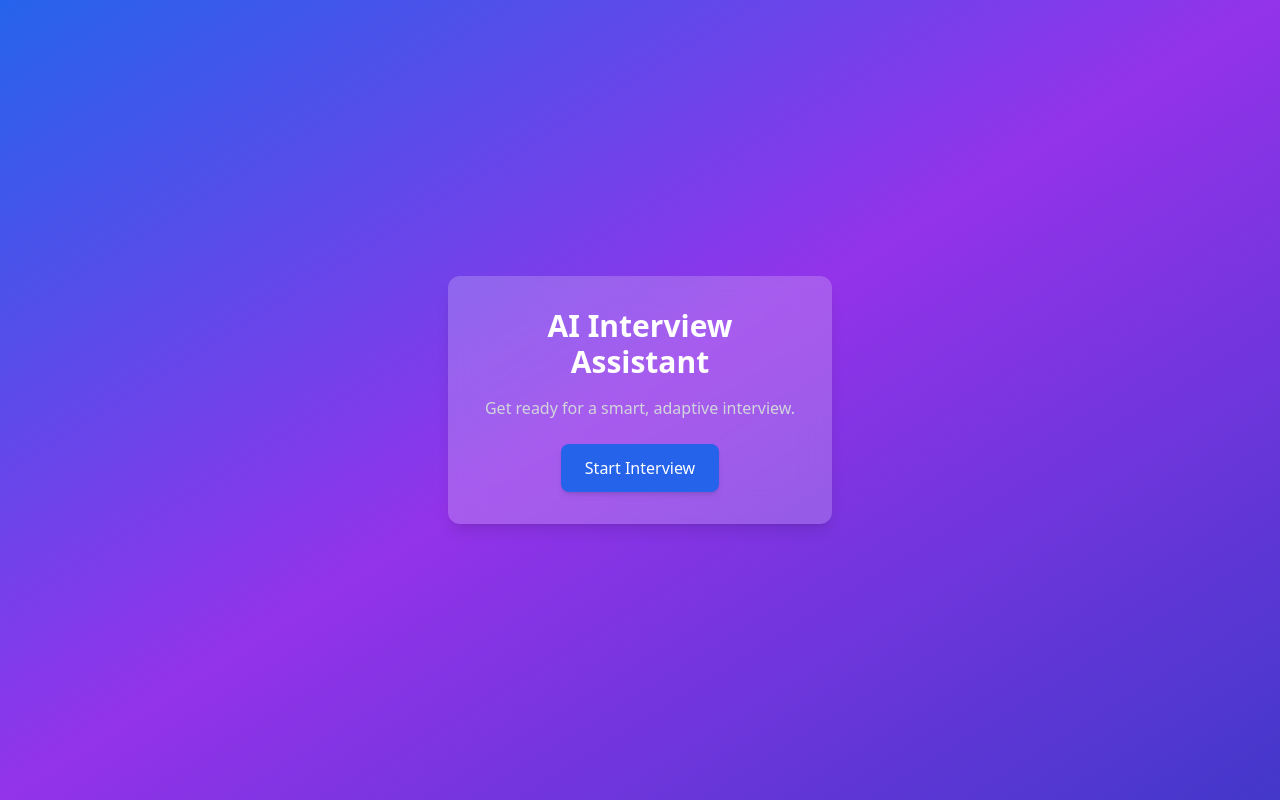
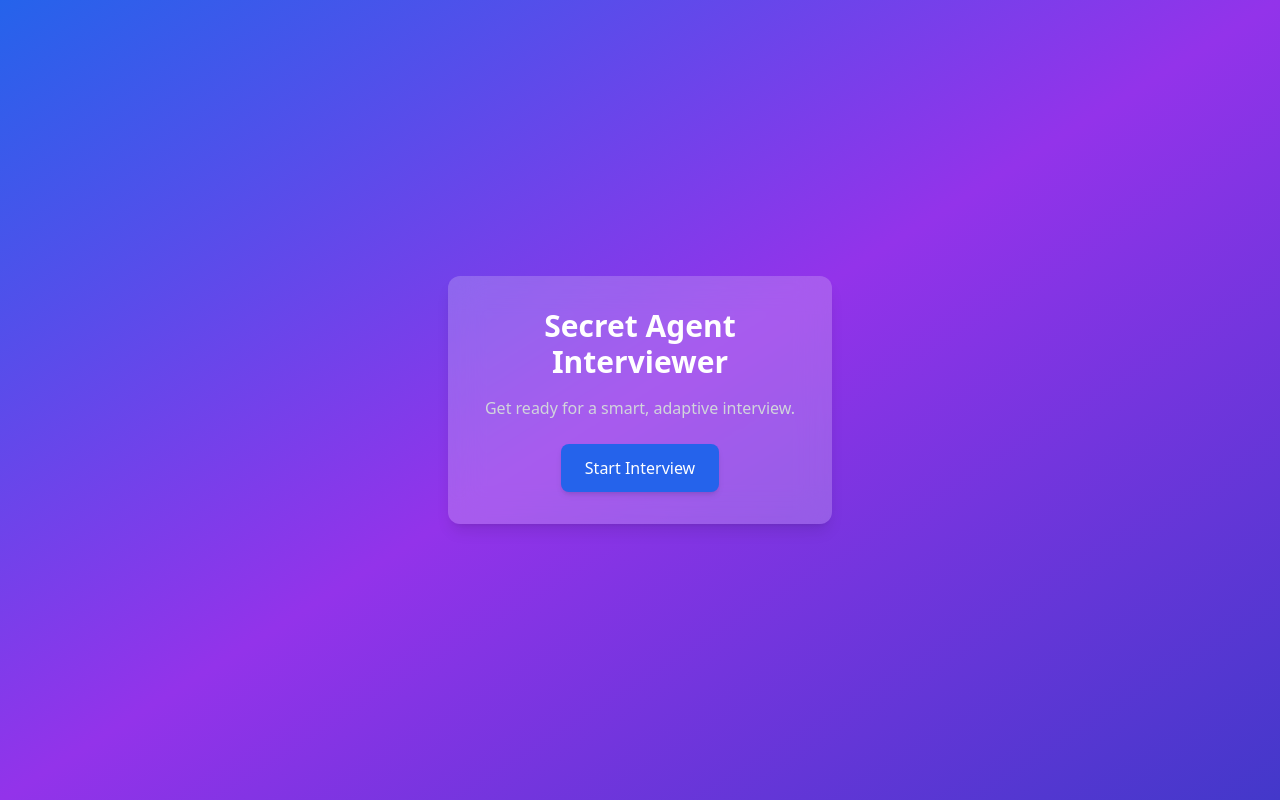
Before and after one commit to futuressobright/hackathon-20240215, a Next.js app: page / in a window 1280 px wide. Built offline with nearby package versions, Linux system fonts and the light colour scheme.

Commit message:
fixed title

```diff
--- a/pages/index.js
+++ b/pages/index.js
@@ -177,7 +177,7 @@ export default function Home() {
 
             {!sessionStarted ? (
                 <div className="bg-white/20 backdrop-blur-lg p-8 rounded-xl shadow-lg text-center w-96">
-                    <h1 className="text-3xl font-extrabold text-white mb-4">AI Interview Assistant</h1>
+                    <h1 className="text-3xl font-extrabold text-white mb-4">Secret Agent Interviewer</h1>
                     <p className="mb-6 text-gray-300">Get ready for a smart, adaptive interview.</p>
                     <button
                         onClick={startInterview}
```
